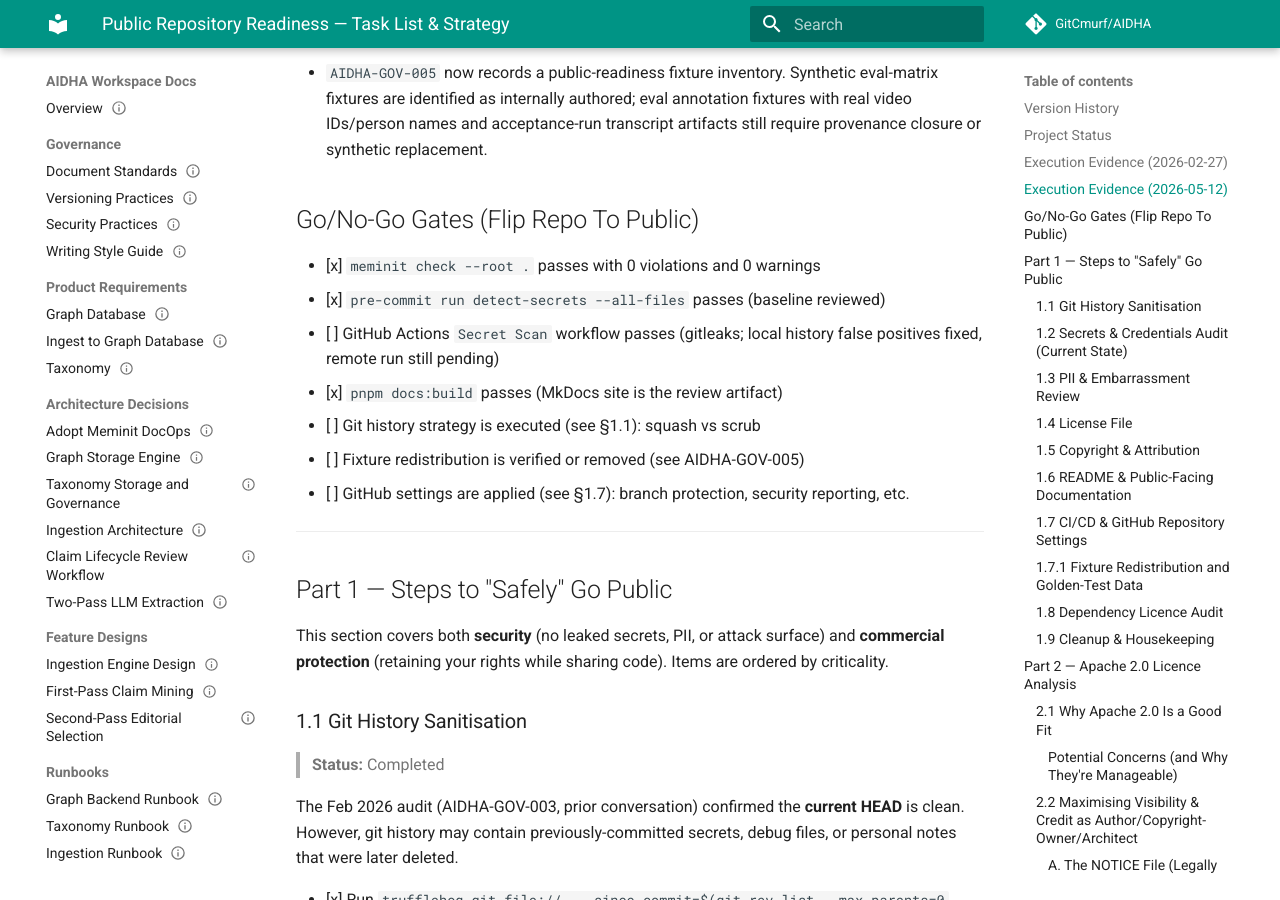
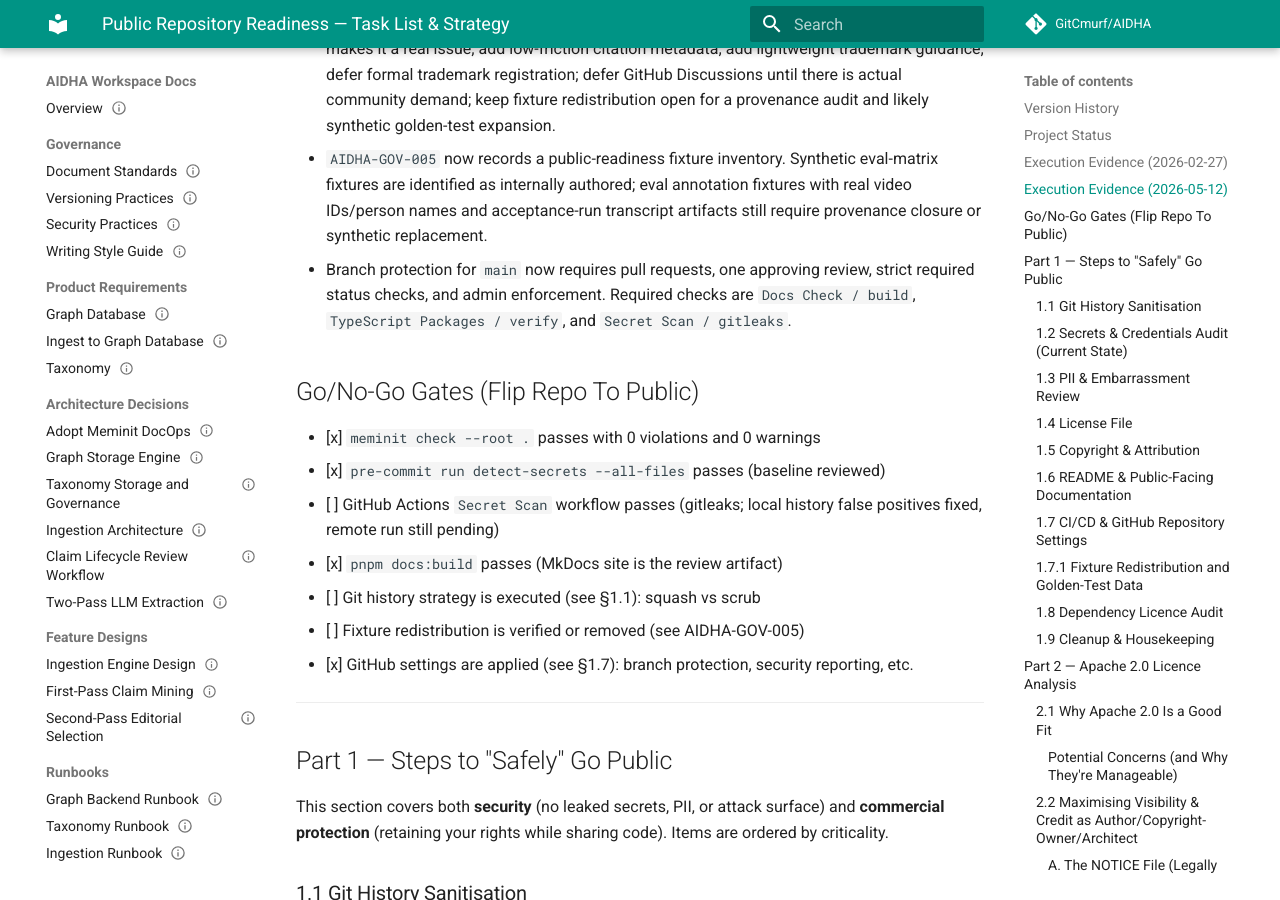
Before and after one commit to GitCmurf/AIDHA, an MkDocs documentation site: the page built from docs/05-planning/tasks/task-001-public-repo.md, in a window 1280 px wide and 900 px high, scrolled down 3512 px. Built offline with MkDocs 1.6.1 and Material for MkDocs 9.7.7, drawn with Linux system fonts in a browser that asks for light colours; comment, search, counter and statistics services are not loaded; the version menu is left out; some of the changed text lies outside the part shown.

Commit message:
docs: record branch protection settings

```diff
--- a/docs/01-indices/catalog.json
+++ b/docs/01-indices/catalog.json
@@ -732,7 +732,7 @@
       "document_id": "AIDHA-TASK-001",
       "owner": "GitCmurf",
       "status": "Draft",
-      "version": "1.15",
+      "version": "1.16",
       "last_updated": "2026-05-12",
       "title": "Public Repository Readiness — Task List & Strategy",
       "type": "TASK",
--- a/docs/05-planning/tasks/task-001-public-repo.md
+++ b/docs/05-planning/tasks/task-001-public-repo.md
@@ -40,6 +40,7 @@ docops_version: "2.0"
 | 1.13    | 2026-05-12 | AI     | Accept ownership of release-governance gates superseded out of TASK-007. | — | Draft | AIDHA-TASK-007 |
 | 1.14    | 2026-05-12 | AI     | Record owner decisions on contribution rights, citation, and trademark guidance. | — | Draft | AIDHA-TASK-007 |
 | 1.15    | 2026-05-12 | AI     | Add fixture redistribution inventory and concrete provenance closure path. | — | Draft | AIDHA-GOV-005 |
+| 1.16    | 2026-05-12 | AI     | Record applied low-friction branch protection settings for `main`. | — | Draft | GitHub branch protection |
 
 ## Project Status
 
@@ -91,6 +92,9 @@ Version History records document revisions only.
 - `AIDHA-GOV-005` now records a public-readiness fixture inventory. Synthetic eval-matrix fixtures
   are identified as internally authored; eval annotation fixtures with real video IDs/person names
   and acceptance-run transcript artifacts still require provenance closure or synthetic replacement.
+- Branch protection for `main` now requires pull requests, one approving review, strict required
+  status checks, and admin enforcement. Required checks are `Docs Check / build`,
+  `TypeScript Packages / verify`, and `Secret Scan / gitleaks`.
 
 ## Go/No-Go Gates (Flip Repo To Public)
 
@@ -101,7 +105,7 @@ Version History records document revisions only.
 - [x] `pnpm docs:build` passes (MkDocs site is the review artifact)
 - [ ] Git history strategy is executed (see §1.1): squash vs scrub
 - [ ] Fixture redistribution is verified or removed (see AIDHA-GOV-005)
-- [ ] GitHub settings are applied (see §1.7): branch protection, security reporting, etc.
+- [x] GitHub settings are applied (see §1.7): branch protection, security reporting, etc.
 
 ---
 
@@ -204,7 +208,7 @@ The current `LICENSE.md` now contains the full Apache 2.0 license text.
 ### 1.7 CI/CD & GitHub Repository Settings
 
 - [x] Review `.github/workflows/docs-check.yml` — ensure it doesn't expose secrets in logs
-- [ ] Add branch protection rules (require PR reviews, passing CI before merge)
+- [x] Add branch protection rules (require PR reviews, passing CI before merge)
 - [ ] Configure GitHub repository settings:
   - [x] Enable Dependabot for security alerts
   - [x] Enable secret scanning (GitHub Advanced Security)
```
Also changed, not shown: other parts of docs/05-planning/tasks/task-001-public-repo.md (+2 -2 lines).
